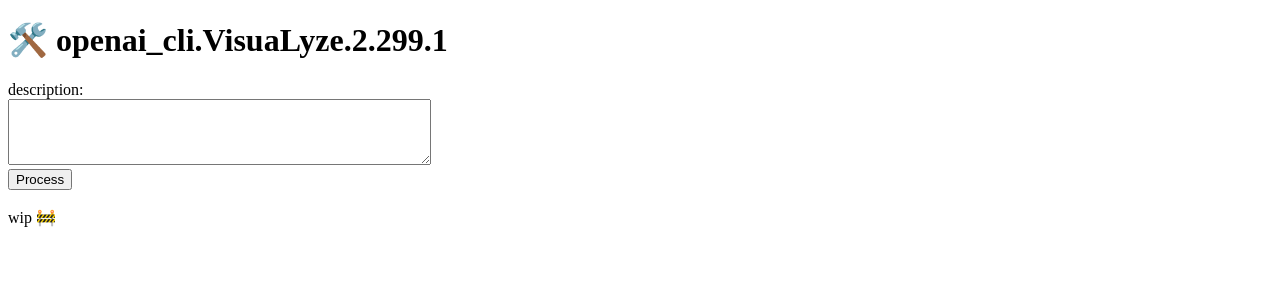
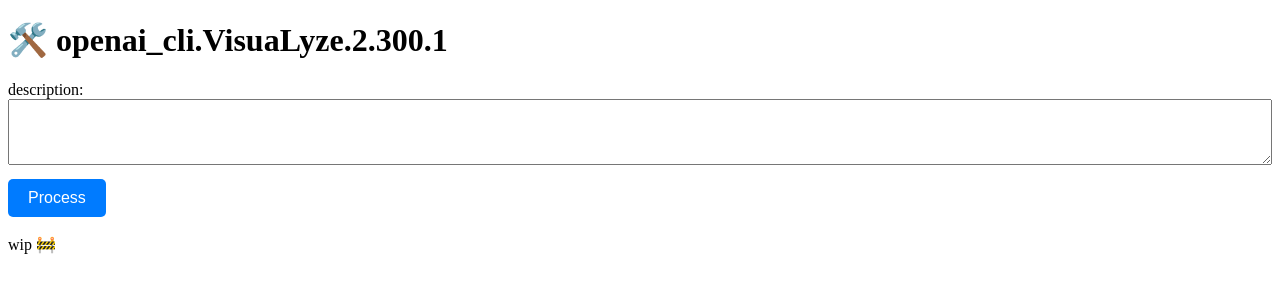
Before and after one commit to kamangir/openai-commands, a Flask app: page / in a window 1280 px wide. Shown: the top 300 px of the page. Run offline with Flask 3, Linux system fonts and the light colour scheme.

Commit message:
ui refactor - kamangir/bolt#746

```diff
--- /dev/null
+++ b/openai_cli/VisuaLyze/flask/static/styles.css
@@ -0,0 +1,24 @@
+/* styles.css */
+
+/* Set textarea width to 100% of its container */
+textarea {
+    width: 100%;
+    box-sizing: border-box; /* Include padding and border in the element's width and height */
+    margin-bottom: 10px; /* Add some space below the textarea */
+}
+
+/* Style the submit button */
+input[type="submit"] {
+    padding: 10px 20px;
+    background-color: #007BFF;
+    color: white;
+    border: none;
+    border-radius: 5px;
+    cursor: pointer;
+    font-size: 16px;
+}
+
+/* Add hover effect for the button */
+input[type="submit"]:hover {
+    background-color: #0056b3;
+}
--- a/openai_cli/VisuaLyze/flask/templates/index.html
+++ b/openai_cli/VisuaLyze/flask/templates/index.html
@@ -4,6 +4,10 @@
     <meta charset="UTF-8" />
     <meta name="viewport" content="width=device-width, initial-scale=1.0" />
     <title>{{ title }}</title>
+    <link
+      rel="stylesheet"
+      href="{{ url_for('static', filename='styles.css') }}"
+    />
   </head>
   <body>
     <h1>{{ h1 }}</h1>
--- a/openai_cli/__init__.py
+++ b/openai_cli/__init__.py
@@ -4,4 +4,4 @@ ICON = "🛠️"
 
 DESCRIPTION = f"{ICON} tools for the OpenAI API"
 
-VERSION = "2.299.1"
+VERSION = "2.300.1"
```
